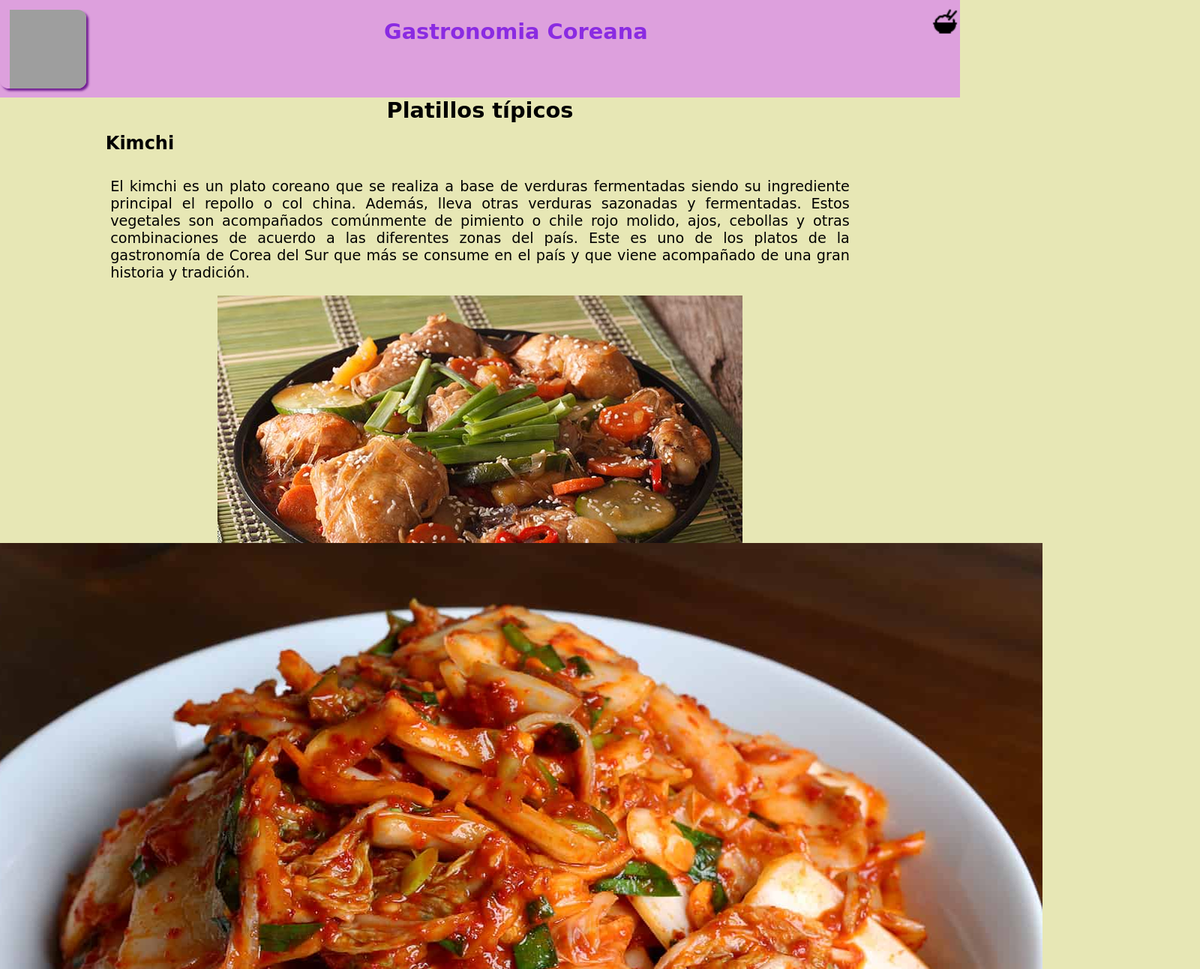
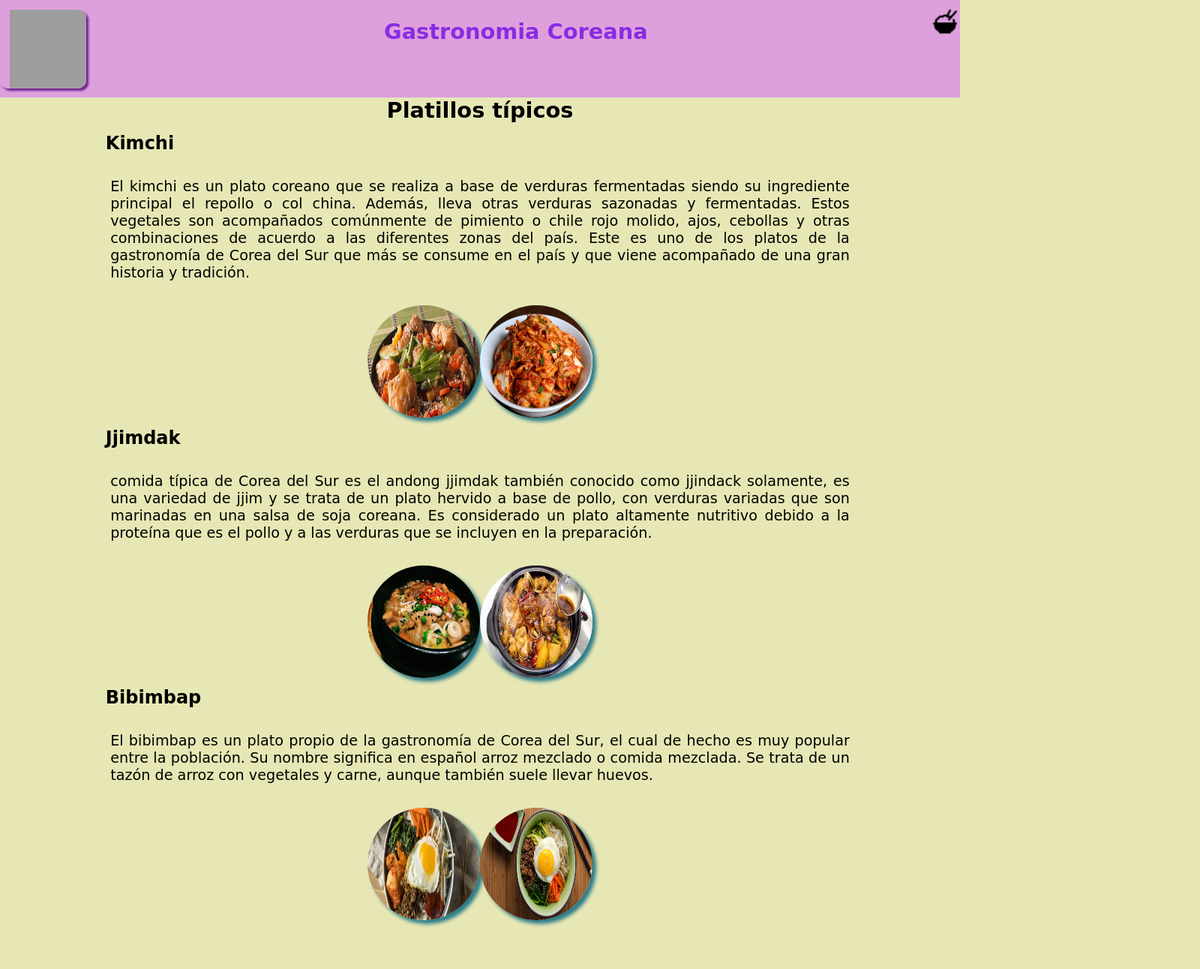
Before and after one commit to JenyferQuintero/proyecto1, a plain HTML site: page paginas/platillos.html in a window 1280 px wide. Shown: the top 1292 px of the page at 75% size, 1600 px wide, since content can reach past the window. Drawn offline with Linux system fonts and the light colour scheme; grey boxes are pictures that could not be loaded; a web font is replaced by a local one.

Commit message:
platillos js

```diff
--- a/paginas/platillos.html
+++ b/paginas/platillos.html
@@ -60,8 +60,8 @@
         país y que viene acompañado de una gran historia y tradición.</p>
 
     <div class="cont">
-        <img id="logo4" src="../imagenes/kimchi.jpg" >
-        <img id="logo4" src="../imagenes/kimchii.jfif" >
+        <img class="logo4" src="../imagenes/kimchi.jpg" >
+        <img class="logo4" src="../imagenes/kimchii.jfif" >
     </div>
     <h4 class="platillos"> Jjimdak</h4>
 
@@ -71,8 +71,9 @@
         las verduras que se incluyen en la preparación.</p>
 
     <div class="cont">
-        <img id="logo4" src="../imagenes/jim.jfif" >
-        <img id="logo4" src="../imagenes/OIP.jfif" >
+
+        <img class="logo4" src="../imagenes/jim.jfif" >
+        <img class="logo4" src="../imagenes/OIP.jfif" >
     </div>
 </body>
 
@@ -82,8 +83,8 @@
     con vegetales y carne, aunque también suele llevar huevos.</p>
 
 <div class="cont">
-    <img id="logo4" src="../imagenes/huevo.jpg" >
-    <img id="logo4" src="../imagenes/bibimbap-recipe.jpg" >
+    <img class="logo4" src="../imagenes/huevo.jpg" >
+    <img class="logo4" src="../imagenes/bibimbap-recipe.jpg" >
 </div>
 
 </body>
```
